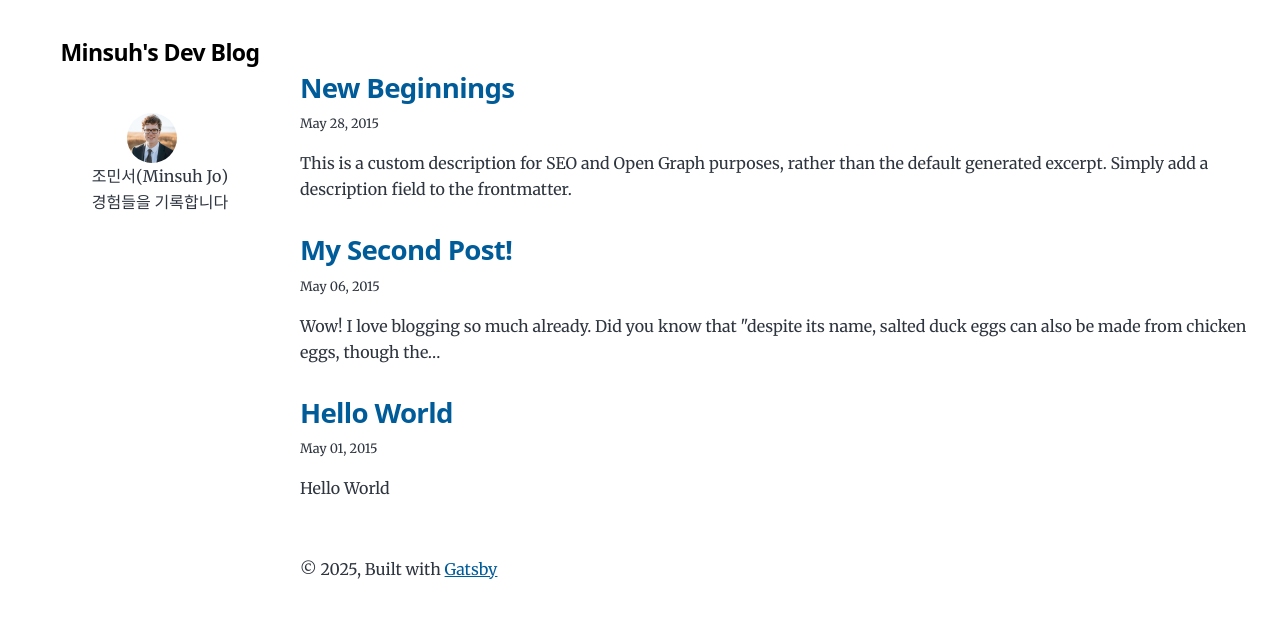
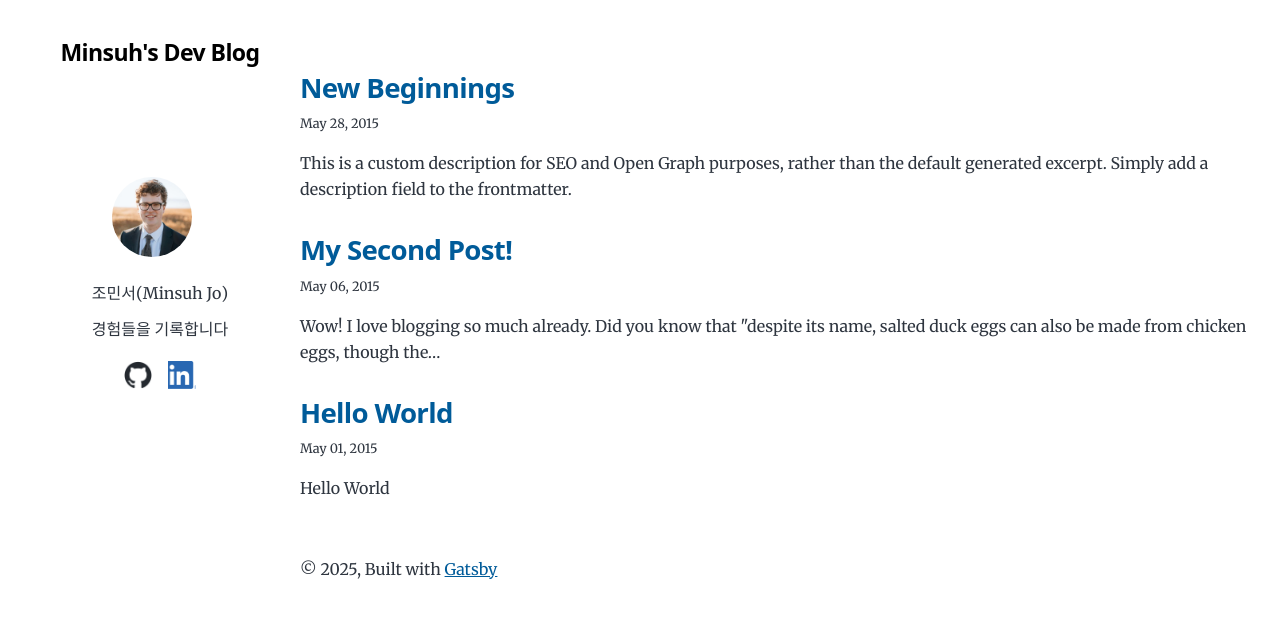
Before and after one commit to jjminsuh/jjminsuh.github.io, a Gatsby site: page / in a window 1280 px wide. Built offline with nearby package versions, Linux system fonts and the light colour scheme; Gatsby itself is replaced by a stand-in of ours.

Commit message:
add: bio link 추가

```diff
--- a/gatsby-config.js
+++ b/gatsby-config.js
@@ -15,7 +15,7 @@ module.exports = {
       summary: `경험들을 기록합니다`,
     },
     description: `A starter blog demonstrating what Gatsby can do.`,
-    siteUrl: `https://gatsbystarterblogsource.gatsbyjs.io/`,
+    siteUrl: `https://jjminsuh.github.io/`,
     social: {
       twitter: `kylemathews`,
     },
@@ -121,5 +121,13 @@ module.exports = {
         icon: `src/images/gatsby-icon.png`, // This path is relative to the root of the site.
       },
     },
+    {
+      resolve: `gatsby-plugin-react-svg`,
+      options: {
+        rule: {
+          include: /images/
+        }
+      }
+    },
   ],
 }
--- a/package.json
+++ b/package.json
@@ -14,6 +14,7 @@
     "gatsby-plugin-feed": "^5.14.0",
     "gatsby-plugin-image": "^3.14.0",
     "gatsby-plugin-manifest": "^5.14.0",
+    "gatsby-plugin-react-svg": "^3.3.0",
     "gatsby-plugin-sharp": "^5.14.0",
     "gatsby-remark-images": "^7.14.0",
     "gatsby-remark-prismjs": "^7.14.0",
--- a/src/components/bio.js
+++ b/src/components/bio.js
@@ -6,7 +6,7 @@
  */
 
 import * as React from "react"
-import { useStaticQuery, graphql } from "gatsby"
+import { useStaticQuery, graphql, Link } from "gatsby"
 import { StaticImage } from "gatsby-plugin-image"
 
 const Bio = () => {
@@ -37,20 +37,49 @@ const Bio = () => {
         layout="fixed"
         formats={["auto", "webp", "avif"]}
         src="../images/profile-pic.png"
-        width={50}
-        height={50}
+        width={80}
+        height={80}
         quality={95}
         alt="Profile picture"
       />
       {author?.name && (
-        <p className="bio-description">
-          {author.name}
-          <br />
-          {author?.summary || null}
-          {` `}
-          <br />
-        </p>
+        <div>
+          <div className="bio-name">
+            {author.name}
+          </div>
+          <div className="bio-description">
+            {author?.summary || null}
+          </div>
+        </div>
       )}
+      <div className="bio-link-wrapper">
+        <div>
+          <a href="https://github.com/jjminsuh">
+            <StaticImage
+              className="bio-link-icon"
+              layout="fixed"
+              formats={["auto", "webp", "avif"]}
+              src="../images/github-mark.png"
+              width={28}
+              height={28}
+              quality={95}
+              alt="Github Link"/>
+          </a>
+        </div>
+        <div>
+          <a href="https://www.linkedin.com/in/minsuh-jo/">
+            <StaticImage
+              className="bio-link-icon"
+              layout="fixed"
+              formats={["auto", "webp", "avif"]}
+              src="../images/linkedin-logo.png"
+              width={28}
+              height={28}
+              quality={95}
+              alt="Linkedin Link"/>
+          </a>
+        </div>
+      </div>
     </div>
   )
 }
--- a/src/style.css
+++ b/src/style.css
@@ -291,6 +291,7 @@ a:focus {
   flex-direction: column;
   align-items: center;
   margin-bottom: var(--spacing-16);
+  margin-top: var(--spacing-16);
 }
 
 .bio p {
@@ -302,6 +303,26 @@ a:focus {
   margin-bottom: var(--spacing-0);
   min-width: 50px;
   border-radius: 100%;
+}
+
+.bio-name {
+  margin-top: 24px;
+}
+
+.bio-description {
+  margin-top: 12px;
+}
+
+.bio-link-wrapper {
+  display: flex;
+  align-items: center;
+  justify-content: center;
+  margin-top: 12px;
+}
+
+.bio-link-icon {
+  min-width: 28px;
+  margin: var(--spacing-2);
 }
 
 .blog-post header h1 {
@@ -322,7 +343,7 @@ a:focus {
 }
 
 .sidebar-wrapper {
-  /* margin: var(--spacing-0) auto; */
+  margin-bottom: var(--spacing-12);
   padding: 0 20px;
   display: flex;
   flex-direction: column;
```
Also changed, not shown: src/images/github-mark.png (added), src/images/linkedin-logo.png (added), 1 other file.
